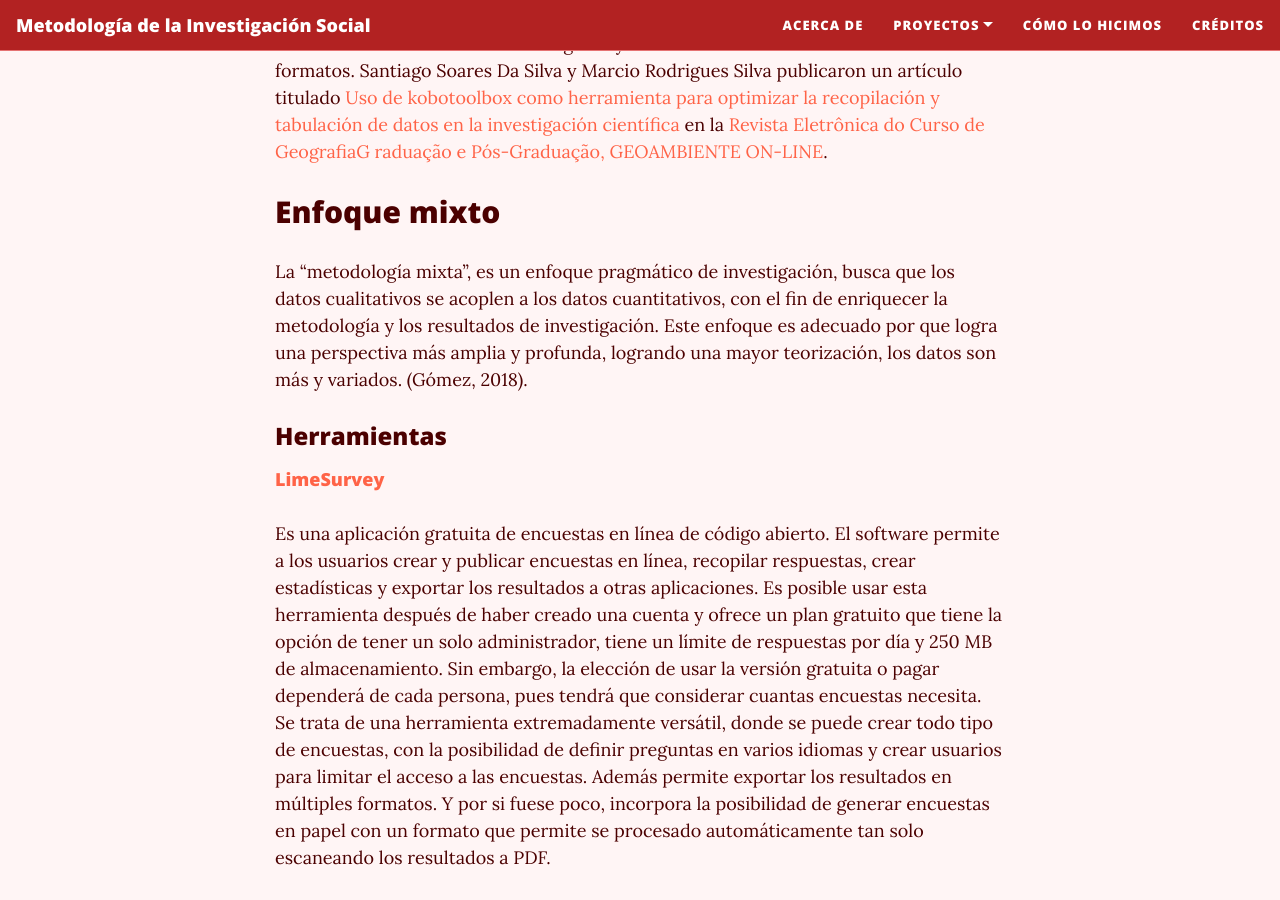
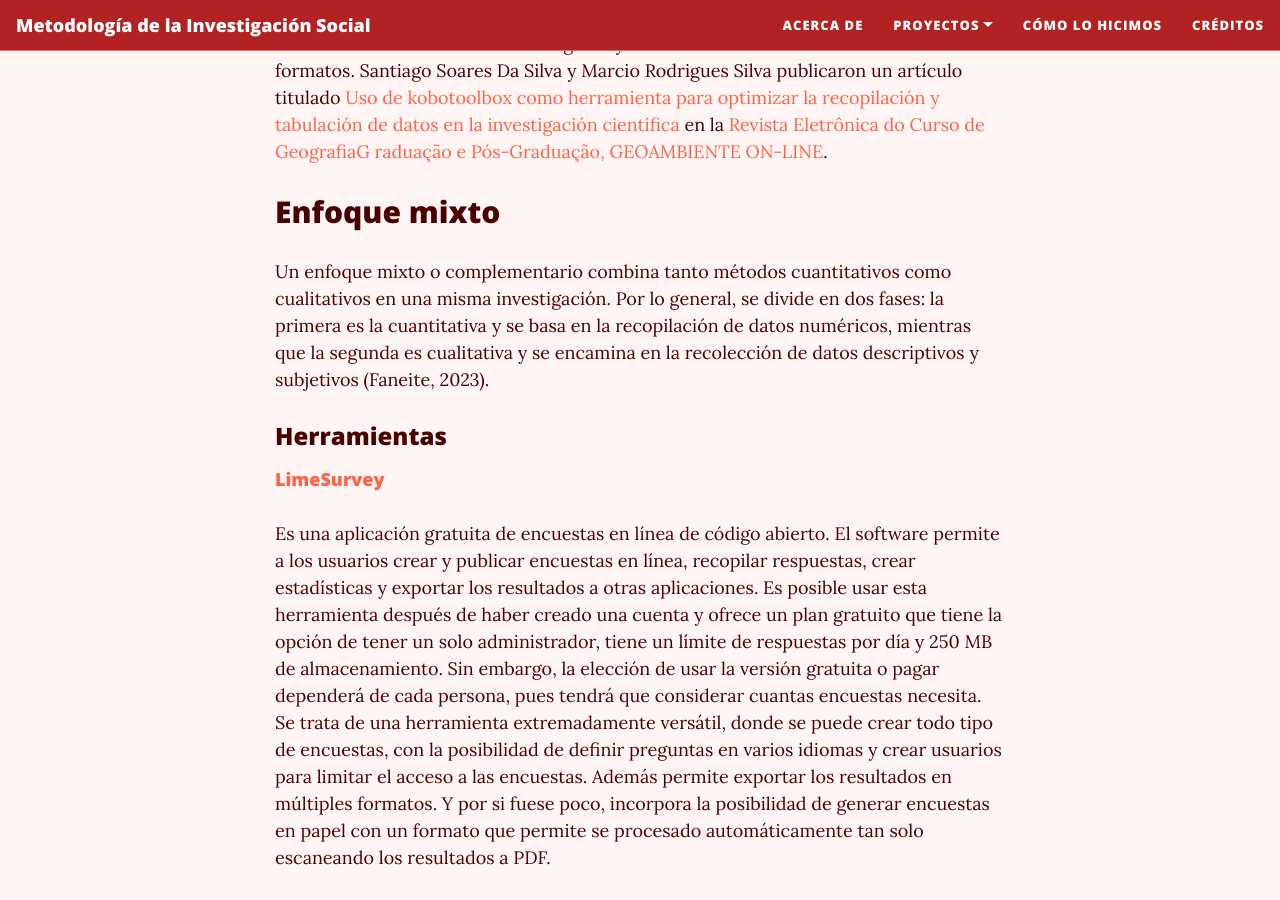
Before and after one commit to rosariorogel/metodologia, a Jekyll site: the page built from _pages/recolectando-datos.md, in a window 1280 px wide and 900 px high, scrolled down 4386 px. Built offline with Jekyll 4.4.1, drawn with Linux system fonts in a browser that asks for light colours; nearby versions of some CDN libraries.

Commit message:
Update recolectando-datos.md

```diff
--- a/_pages/recolectando-datos.md
+++ b/_pages/recolectando-datos.md
@@ -78,7 +78,7 @@ Santiago Soares Da Silva y Marcio Rodrigues Silva publicaron un artículo titula
 
 ## Enfoque mixto
 
-La “metodología mixta”, es un enfoque pragmático de investigación, busca  que  los  datos  cualitativos se acoplen  a  los datos  cuantitativos, con  el  fin de enriquecer   la   metodología   y   los   resultados   de investigación. Este enfoque es adecuado por que logra una perspectiva más amplia y profunda, logrando una mayor teorización, los  datos son  más  y  variados. (Gómez, 2018).
+Un enfoque mixto o complementario combina tanto métodos cuantitativos como cualitativos en una misma investigación. Por lo general, se divide en dos fases: la primera es la cuantitativa y se basa en la recopilación de datos numéricos, mientras que la segunda es cualitativa y se encamina en la recolección de datos descriptivos y subjetivos (Faneite, 2023).
 
 ### Herramientas
 
```
